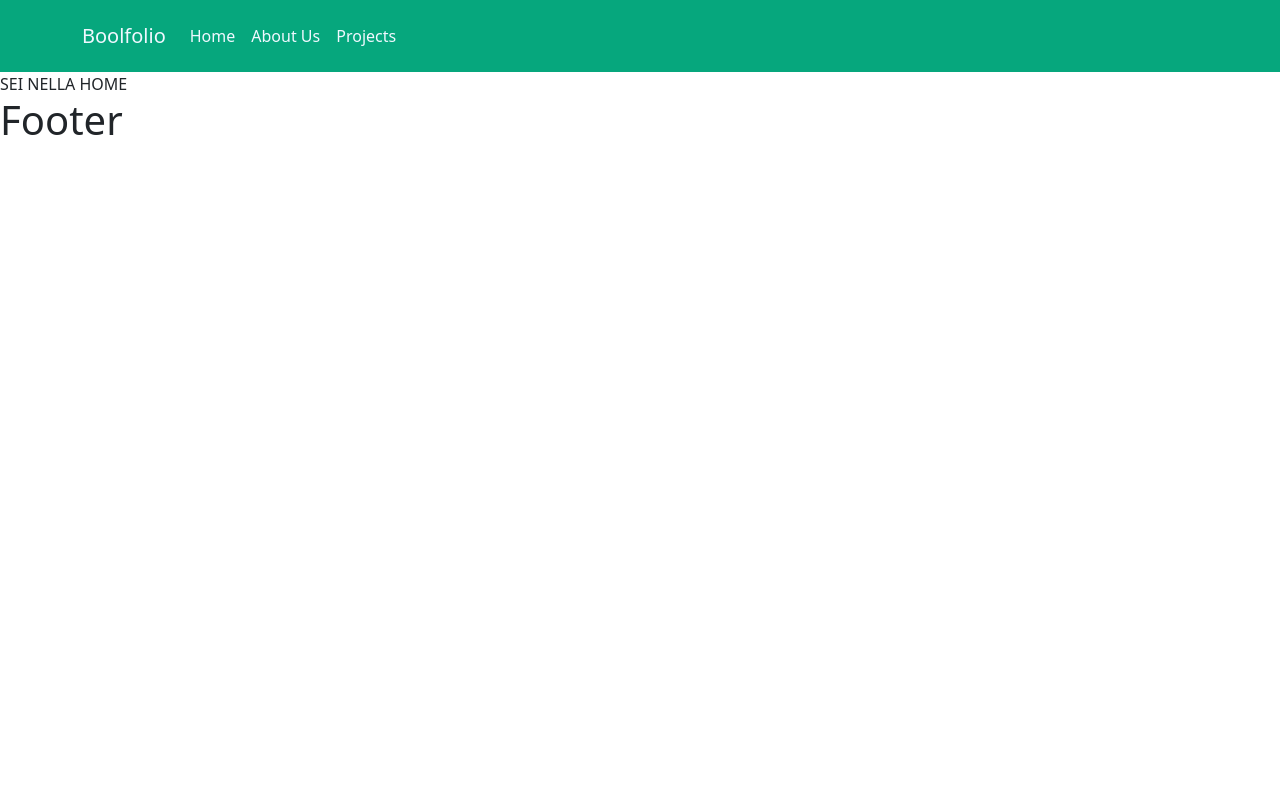
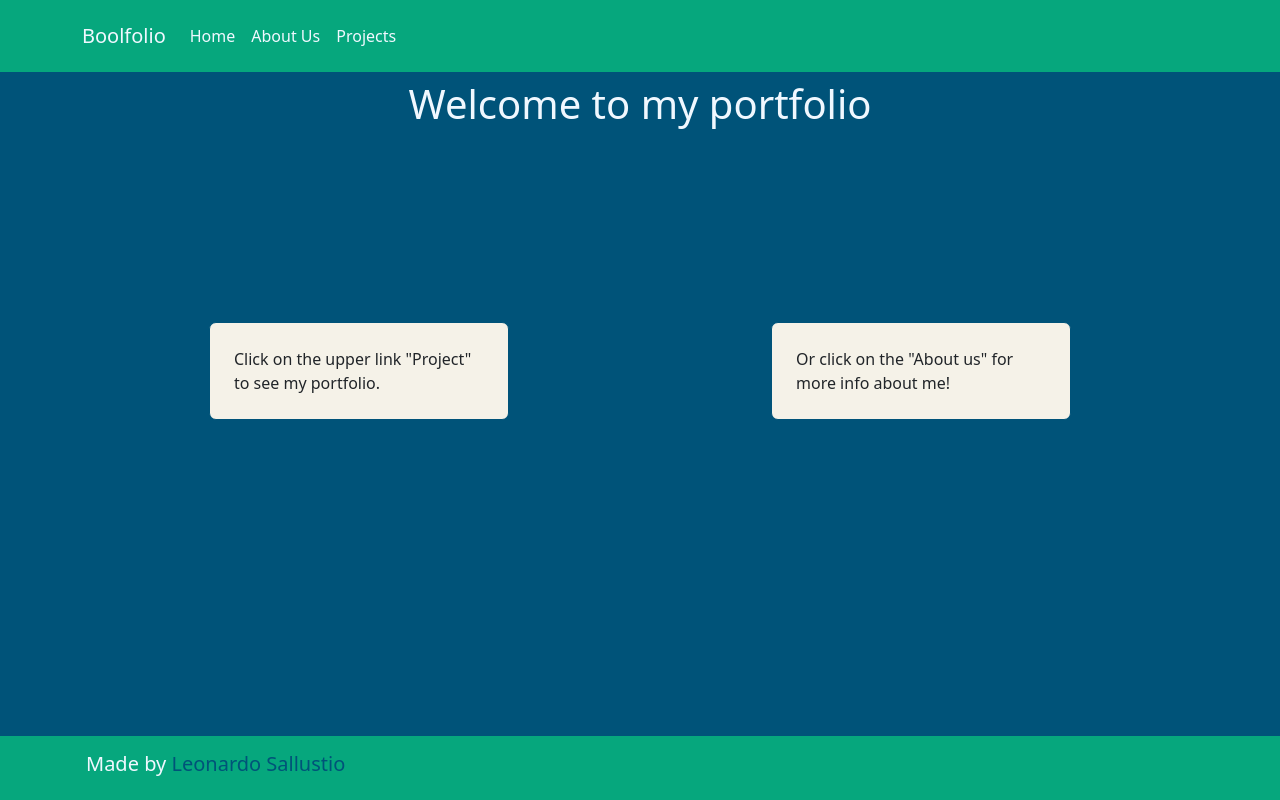
Before and after one commit to LeoSallu/vite-boolfolio, a Vue app: page / in a window 1280 px wide. Built offline with nearby package versions, Linux system fonts and the light colour scheme.

Commit message:
feat:layout routes pages

```diff
--- a/index.html
+++ b/index.html
@@ -6,7 +6,7 @@
     <title>Vite Boolfolio</title>
   </head>
   <body>
-    <div id="app"></div>
+    <div v-cloak id="app"></div>
     <script type="module" src="/src/main.js"></script>
   </body>
 </html>
--- a/src/assets/scss/main.scss
+++ b/src/assets/scss/main.scss
@@ -9,3 +9,7 @@
     margin: 0;
     box-sizing: border-box;
 }
+//V-cloak
+[v-cloak] {
+    display: none;
+  }
--- a/src/components/footer/AppFooter.vue
+++ b/src/components/footer/AppFooter.vue
@@ -5,9 +5,20 @@ export default {
 </script>
 
 <template>
-    <h1>Footer</h1>
+    <footer>
+        <div class="container p-3">
+            <h5>Made by <a href="https://github.com/LeoSallu">Leonardo Sallustio</a></h5>
+        </div>
+    </footer>
 </template>
 
 <style lang="scss" scoped>
-
+    footer{
+        background-color: #06A77D;
+        color: aliceblue;
+        a {
+            color: #005379;
+            text-decoration: none;
+        }
+    }
 </style>
--- a/src/pages/AboutUs.vue
+++ b/src/pages/AboutUs.vue
@@ -4,10 +4,29 @@ export default {
 }
 </script>
 <template>
-   SEI IN ABOUT US
+    <main class="d-flex align-items-center">
+        <article class="container p-4 gy-3">
+            <h1>About Us</h1>
+            <p>Lorem, ipsum dolor sit amet consectetur adipisicing elit. Incidunt tenetur provident asperiores voluptatibus, in dolore corrupti ipsa sit maxime quas eveniet! Mollitia dolorem corrupti nam cumque, et harum dolorum! Et!
+            A non officia perspiciatis assumenda eum dignissimos quo, sint illum cum nisi temporibus beatae quibusdam voluptatum explicabo totam facilis eaque dolores vero laborum amet vitae harum nobis exercitationem. Corporis, consequuntur!
+            Minus fuga ex officiis, magnam tempore harum corrupti quaerat molestiae architecto non quo dicta laborum, voluptatibus eum ab vero. Dolorum consectetur exercitationem id nihil laborum ipsum mollitia enim. Harum, omnis!
+            Odio ad incidunt, debitis quidem, similique ipsum dicta quo accusantium eligendi optio ratione illum recusandae fugiat explicabo neque aliquid. Soluta impedit expedita asperiores? Qui quo consectetur, necessitatibus rem nihil autem!
+            Magnam autem aspernatur, nihil quidem consequatur, cupiditate quibusdam omnis placeat maxime doloribus, voluptatem reiciendis repellendus. Cupiditate corporis eaque, nihil voluptatem magnam id recusandae quos sequi ut eos adipisci alias modi?</p>
+        </article>
+    </main>
 </template>
 
 
-<style scoped>
+<style lang="scss" scoped>
+main {
+    height: 83vh;
+    background-color: #005379;
 
+    article{
+        background-color: #F5F2E8;
+        border: 1px solid #005379;
+        border-radius: 20px;
+    }
+
+}
 </style>
--- a/src/pages/AppDetails.vue
+++ b/src/pages/AppDetails.vue
@@ -32,8 +32,10 @@ export default {
 }
 </script>
 <template>
-    <CardApp :data="projects"/>
+    <main>
+        <CardApp :data="projects" />
+    </main>
 </template>
 
 
-<style scoped></style>
+<style lang="scss" scoped></style>
--- a/src/pages/AppHome.vue
+++ b/src/pages/AppHome.vue
@@ -4,10 +4,37 @@ export default {
 }
 </script>
 <template>
-   SEI NELLA HOME
+    <main v-cloak>
+        <article class="container p-2 h-100" >
+            <h1 class="text-center">Welcome to my portfolio</h1>
+            <div class="text h-75 d-flex justify-content-around align-items-center">
+                <p class="mini-text-box p-4">Click on the upper link "Project" to see my portfolio.</p>
+                <p class="mini-text-box p-4">Or click on the "About us" for more info about me!</p>
+            </div>
+        </article>
+    </main>
 </template>
 
 
-<style scoped>
+<style lang="scss" scoped>
+main {
+    height: 83vh;
+    background-color: #005379;
 
+    article {
+        h1 {
+            color: aliceblue;
+        }
+
+        .text {
+            .mini-text-box {
+                background-color: #F5F2E8;
+                border: 1px solid #005379;
+                border-radius: 7px;
+                width: 300px;
+            }
+        }
+    }
+
+}
 </style>
```
